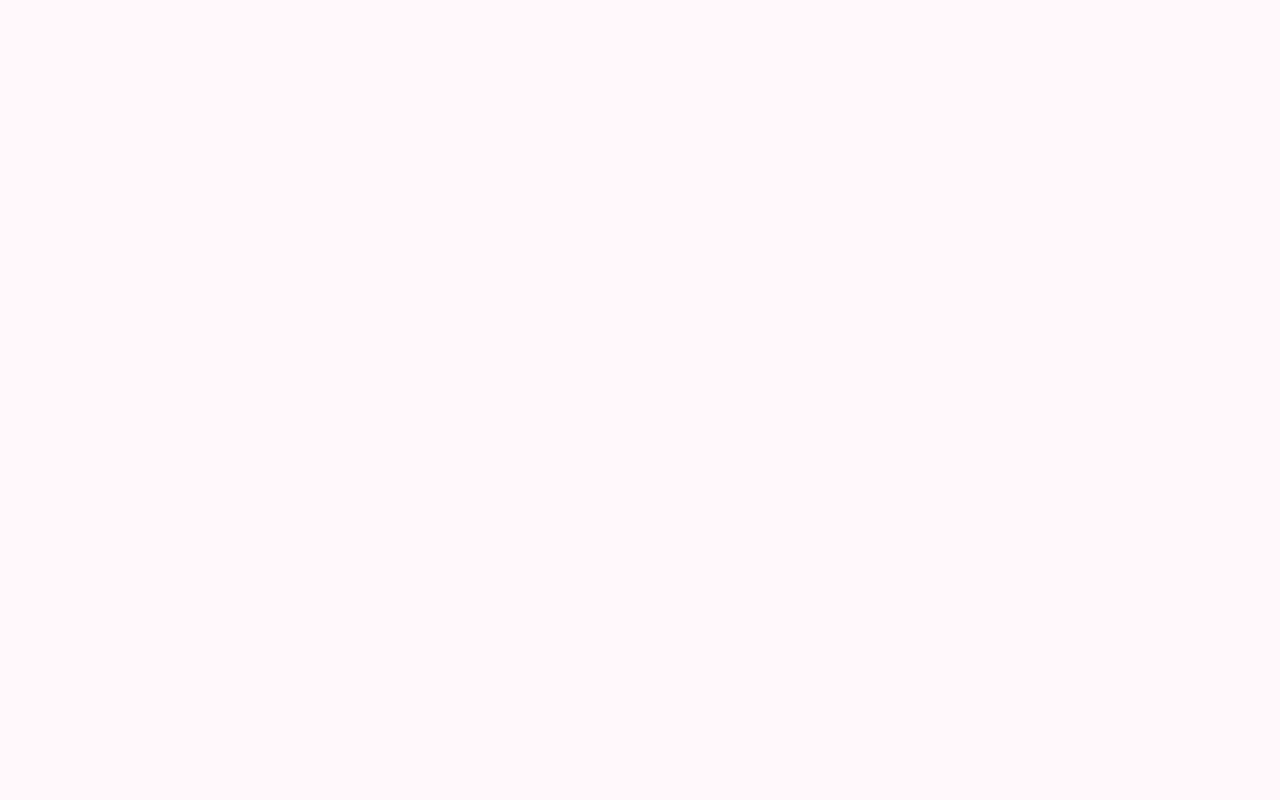
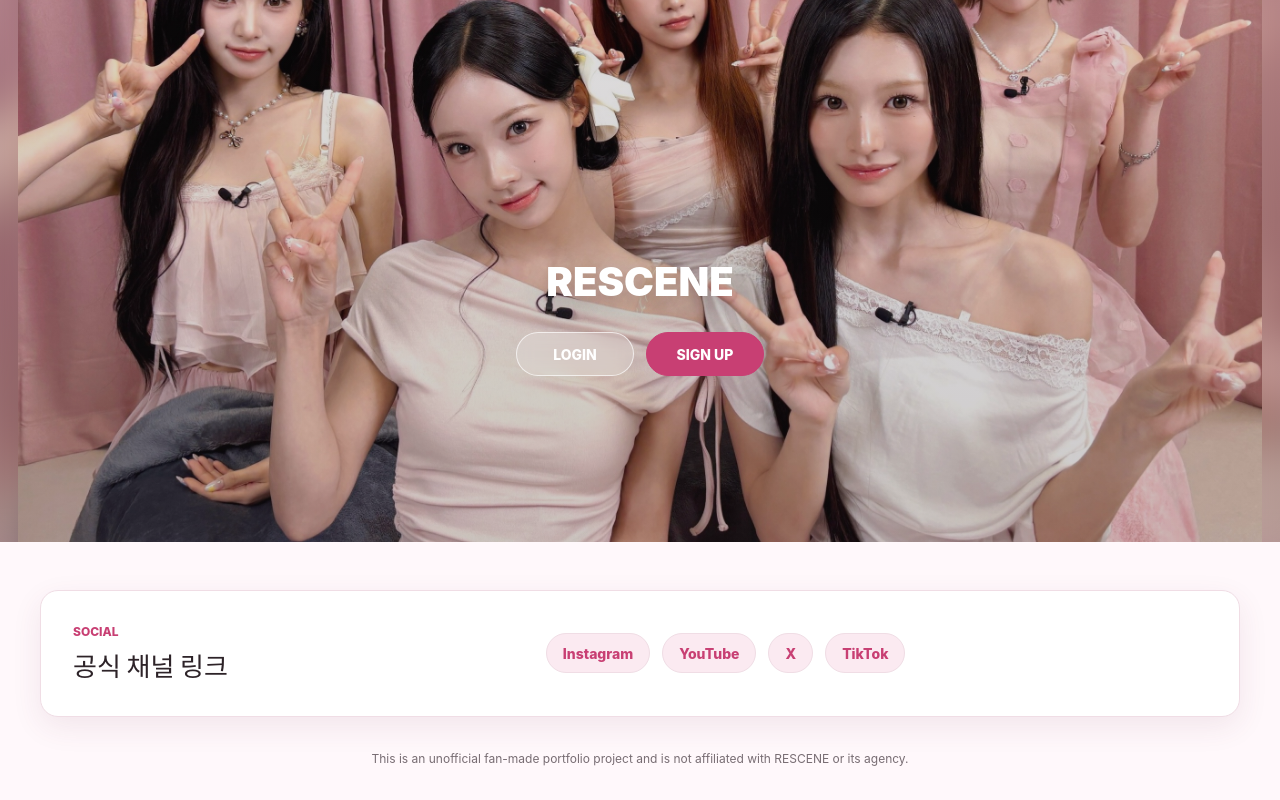
Before and after one commit to jinwoo0111/KTB4_woo_Week10, a React (Vite) app: page / in a window 1280 px wide. Shown: the part 316-1116 px from the top of the page. Before the commit the page ends 800 px from the top, so only its background shows below. Built offline with nearby package versions, Linux system fonts and the light colour scheme; no server answers.

Commit message:
Home page 구성

```diff
--- a/src/App.jsx
+++ b/src/App.jsx
@@ -6,22 +6,14 @@ import {
 import AppLayout from "./layouts/AppLayout.jsx";
 import AuthLayout from "./layouts/AuthLayout.jsx";
 import MyPageLayout from "./layouts/MyPageLayout.jsx";
+import HomePage from "./pages/HomePage.jsx";
 import RoutePlaceholder from "./pages/RoutePlaceholder.jsx";
 
 function App() {
   return (
     <Routes>
       <Route element={<AppLayout />}>
-        <Route
-          index
-          element={(
-            <RoutePlaceholder
-              eyebrow="HOME"
-              title="RESCENE FAN COMMUNITY"
-              description="홈 페이지가 이 위치에 연결됩니다."
-            />
-          )}
-        />
+        <Route index element={<HomePage />} />
         <Route
           path="artist"
           element={(
--- /dev/null
+++ b/src/pages/HomePage.jsx
@@ -0,0 +1,109 @@
+import { Link } from "react-router";
+import resceneHomeImage from "../assets/rescene-home-page.jpeg";
+import { AUTH_STATUS } from "../contexts/AuthContext.js";
+import { useAuth } from "../hooks/useAuth.js";
+import "./home-page.css";
+
+const OFFICIAL_CHANNELS = [
+  {
+    label: "Instagram",
+    href: "https://www.instagram.com/rescene_official/",
+  },
+  {
+    label: "YouTube",
+    href: "https://www.youtube.com/@RESCENE_official",
+  },
+  {
+    label: "X",
+    href: "https://x.com/RESCENEofficial",
+  },
+  {
+    label: "TikTok",
+    href: "https://www.tiktok.com/@rescene_official",
+  },
+];
+
+function HomeHeroActions({ authStatus }) {
+  if (authStatus === AUTH_STATUS.CHECKING) {
+    return (
+      <p className="home-page__auth-check" role="status" aria-live="polite">
+        로그인 상태 확인 중
+      </p>
+    );
+  }
+
+  if (authStatus === AUTH_STATUS.AUTHENTICATED) {
+    return (
+      <div className="home-page__hero-actions">
+        <Link className="home-page__secondary-link" to="/posts">
+          COMMUNITY
+        </Link>
+      </div>
+    );
+  }
+
+  return (
+    <div className="home-page__hero-actions">
+      <Link className="home-page__primary-link" to="/login">
+        LOGIN
+      </Link>
+      <Link className="home-page__secondary-link" to="/signup">
+        SIGN UP
+      </Link>
+    </div>
+  );
+}
+
+function HomePage() {
+  const { authStatus } = useAuth();
+
+  return (
+    <div className="home-page">
+      <section
+        className="home-page__hero"
+        aria-labelledby="home-hero-title"
+        style={{ "--home-hero-image": `url(${resceneHomeImage})` }}
+      >
+        <div className="home-page__hero-content">
+          <h1 id="home-hero-title" className="home-page__hero-title">
+            RESCENE
+          </h1>
+          <HomeHeroActions authStatus={authStatus} />
+        </div>
+      </section>
+
+      <section
+        className="home-page__social-section"
+        aria-labelledby="home-social-title"
+      >
+        <div>
+          <p className="home-page__section-label">SOCIAL</p>
+          <h2 id="home-social-title" className="home-page__section-title">
+            공식 채널 링크
+          </h2>
+        </div>
+
+        <nav className="home-page__social-links" aria-label="리센느 공식 채널">
+          {OFFICIAL_CHANNELS.map(({ label, href }) => (
+            <a
+              key={label}
+              className="home-page__social-link"
+              href={href}
+              target="_blank"
+              rel="noopener noreferrer"
+            >
+              {label}
+            </a>
+          ))}
+        </nav>
+      </section>
+
+      <footer className="home-page__footer">
+        This is an unofficial fan-made portfolio project and is not affiliated
+        with RESCENE or its agency.
+      </footer>
+    </div>
+  );
+}
+
+export default HomePage;
--- /dev/null
+++ b/src/pages/home-page.css
@@ -0,0 +1,209 @@
+.home-page {
+  width: 100%;
+  padding-bottom: var(--space-8);
+}
+
+.home-page__hero {
+  position: relative;
+  height: clamp(680px, 61vw, 860px);
+  display: flex;
+  align-items: flex-start;
+  justify-content: center;
+  overflow: hidden;
+  background-color: #d9a4b6;
+  isolation: isolate;
+}
+
+.home-page__hero::before,
+.home-page__hero::after {
+  position: absolute;
+  inset: 0;
+  content: "";
+}
+
+.home-page__hero::before {
+  z-index: -2;
+  background:
+    linear-gradient(rgba(217, 164, 182, 0.18), rgba(217, 164, 182, 0.18)),
+    var(--home-hero-image) center / cover no-repeat;
+  filter: blur(22px);
+  transform: scale(1.06);
+}
+
+.home-page__hero::after {
+  z-index: -1;
+  background:
+    linear-gradient(rgba(45, 35, 40, 0.12), rgba(45, 35, 40, 0.24)),
+    var(--home-hero-image) center / contain no-repeat;
+}
+
+.home-page__hero-content {
+  width: min(680px, calc(100% - var(--space-8)));
+  padding-top: clamp(440px, 39vw, 560px);
+  display: flex;
+  flex-direction: column;
+  align-items: center;
+  color: #ffffff;
+  text-align: center;
+}
+
+.home-page__hero-title {
+  color: #ffffff;
+  font-size: 40px;
+  font-weight: 900;
+  line-height: 1.1;
+  overflow-wrap: anywhere;
+  text-shadow: 0 10px 28px rgba(45, 35, 40, 0.34);
+}
+
+.home-page__hero-actions {
+  margin-top: 28px;
+  display: flex;
+  flex-wrap: wrap;
+  justify-content: center;
+  gap: var(--space-3);
+}
+
+.home-page__primary-link,
+.home-page__secondary-link {
+  min-width: 118px;
+  min-height: 44px;
+  padding: 0 var(--space-6);
+  border-radius: var(--radius-round);
+  display: inline-flex;
+  align-items: center;
+  justify-content: center;
+  color: #ffffff;
+  font-size: 14px;
+  font-weight: 800;
+}
+
+.home-page__primary-link {
+  border: 1px solid rgba(255, 255, 255, 0.66);
+  background-color: rgba(255, 255, 255, 0.18);
+  backdrop-filter: blur(8px);
+}
+
+.home-page__secondary-link {
+  border: 1px solid var(--color-primary);
+  background-color: var(--color-primary);
+  box-shadow: var(--shadow-medium);
+}
+
+.home-page__primary-link:hover,
+.home-page__primary-link:focus-visible {
+  background-color: rgba(255, 255, 255, 0.3);
+}
+
+.home-page__secondary-link:hover,
+.home-page__secondary-link:focus-visible {
+  border-color: var(--color-primary-hover);
+  background-color: var(--color-primary-hover);
+}
+
+.home-page__auth-check {
+  min-height: 44px;
+  margin-top: 28px;
+  display: flex;
+  align-items: center;
+  font-size: 13px;
+  font-weight: 700;
+  text-shadow: 0 4px 14px rgba(45, 35, 40, 0.4);
+}
+
+.home-page__social-section {
+  width: min(calc(100% - var(--space-8)), var(--content-width));
+  margin: var(--space-12) auto 0;
+  padding: var(--space-8);
+  border: 1px solid var(--color-border);
+  border-radius: var(--radius-large);
+  display: grid;
+  grid-template-columns: minmax(0, 0.8fr) minmax(0, 1.2fr);
+  align-items: center;
+  gap: var(--space-8);
+  background-color: var(--color-surface);
+  box-shadow: var(--shadow-medium);
+}
+
+.home-page__section-label {
+  color: var(--color-primary);
+  font-size: 12px;
+  font-weight: 800;
+}
+
+.home-page__section-title {
+  margin-top: var(--space-2);
+  color: var(--color-text);
+  font-size: 26px;
+  font-weight: 800;
+  line-height: 1.35;
+}
+
+.home-page__social-links {
+  display: flex;
+  flex-wrap: wrap;
+  align-items: center;
+  gap: var(--space-3);
+}
+
+.home-page__social-link {
+  min-height: 40px;
+  padding: 0 var(--space-4);
+  border: 1px solid var(--color-border);
+  border-radius: var(--radius-round);
+  display: inline-flex;
+  align-items: center;
+  background-color: var(--color-primary-soft);
+  color: var(--color-primary);
+  font-size: 14px;
+  font-weight: 800;
+}
+
+.home-page__social-link:hover,
+.home-page__social-link:focus-visible {
+  border-color: var(--color-primary);
+  background-color: var(--color-primary);
+  color: #ffffff;
+}
+
+.home-page__footer {
+  width: min(calc(100% - var(--space-8)), var(--content-width));
+  margin: 0 auto;
+  padding-top: var(--space-8);
+  color: var(--color-text-muted);
+  font-size: 12px;
+  line-height: 1.6;
+  text-align: center;
+}
+
+@media (max-width: 767px) {
+  .home-page__hero {
+    height: 430px;
+  }
+
+  .home-page__hero-content {
+    padding-top: 164px;
+  }
+
+  .home-page__hero-title {
+    font-size: 34px;
+  }
+
+  .home-page__social-section {
+    grid-template-columns: 1fr;
+  }
+}
+
+@media (max-width: 520px) {
+  .home-page__hero-title {
+    font-size: 28px;
+  }
+
+  .home-page__social-section {
+    padding: var(--space-6);
+  }
+
+  .home-page__section-title {
+    font-size: 22px;
+  }
+}
```
Also changed, not shown: src/assets/rescene-home-page.jpeg (added).
